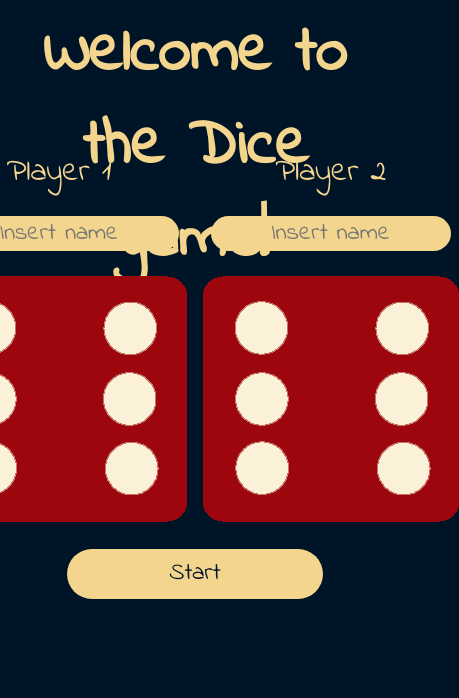
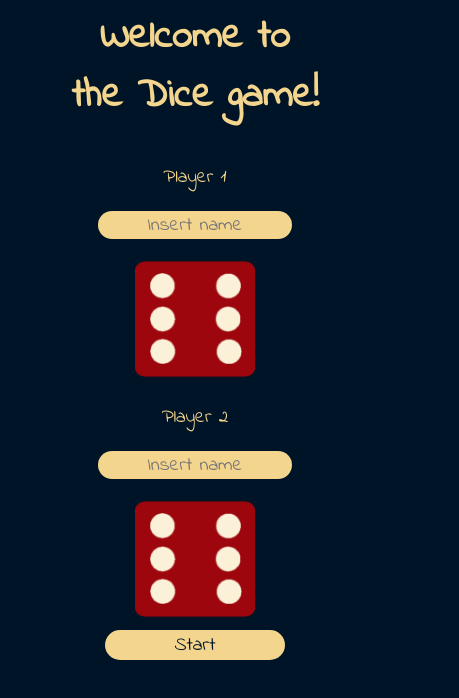
Before and after one commit to MartinaPG/Dice-game, a plain HTML site: page index.html in a window 390 px wide. Shown: the whole page, 459 px wide, since content can reach past the window. Drawn offline with Linux system fonts and the light colour scheme.

Commit message:
Add files via upload

```diff
--- a/css/styles.css
+++ b/css/styles.css
@@ -71,7 +71,7 @@ body{
   font-size: 1.5rem;
 }
 .btn1{
-  color:#f4d58d;
+  color:#af1f10;
   font-family: 'Indie Flower', cursive;
   font-size: 1rem;
   margin-top: 15px;
@@ -108,3 +108,60 @@ h1{
   padding: 2% 0;
   height: 15%;
 }
+
+@media only screen and (max-width: 880px){
+  .heading{
+    display: block;
+  }
+}
+@media only screen and (max-width: 750px){
+.head1{
+  font-size: 2.5rem;
+  margin-bottom: 5%;
+}
+.container2{
+  flex-direction: column;
+  height: auto;
+  margin-top: 25px;
+}
+.img1,.img2{
+  width: 120px;
+  height: 120px;
+}
+.dice{
+  margin: 3% 0;
+}
+.dice p,.dice input, .btn1,.win{
+  font-size: 1.2rem;
+}
+.btn{
+  width: 180px;
+  height: 30px;
+  font-size: 1.2rem;
+}
+.btn:hover{
+  width: 180px;
+  height: 30px;
+  font-size: 1.2rem;
+}
+.restart{
+  width: 180px;
+  height: 30px;
+  font-size: 1.2rem;
+}
+.restart:hover{
+  width: 180px;
+  height: 30px;
+  font-size: 1.2rem;
+}
+.win, .btn1{
+  padding: 0;
+  height: auto;
+  margin-bottom: 25px;
+}
+@media only screen and (max-width: 285px){
+  .head1{
+    margin-bottom: 20%;
+  }
+}
+}
--- a/index.html
+++ b/index.html
@@ -11,7 +11,7 @@
   </head>
   <body>
     <div class="container">
-      <h1>Welcome to the Dice game!</h1>
+      <h1 class="head1">Welcome to <span class="heading">the Dice game!</span></h1>
         <div class="container2">
           <div class="dice">
             <p>Player 1</p>
```
